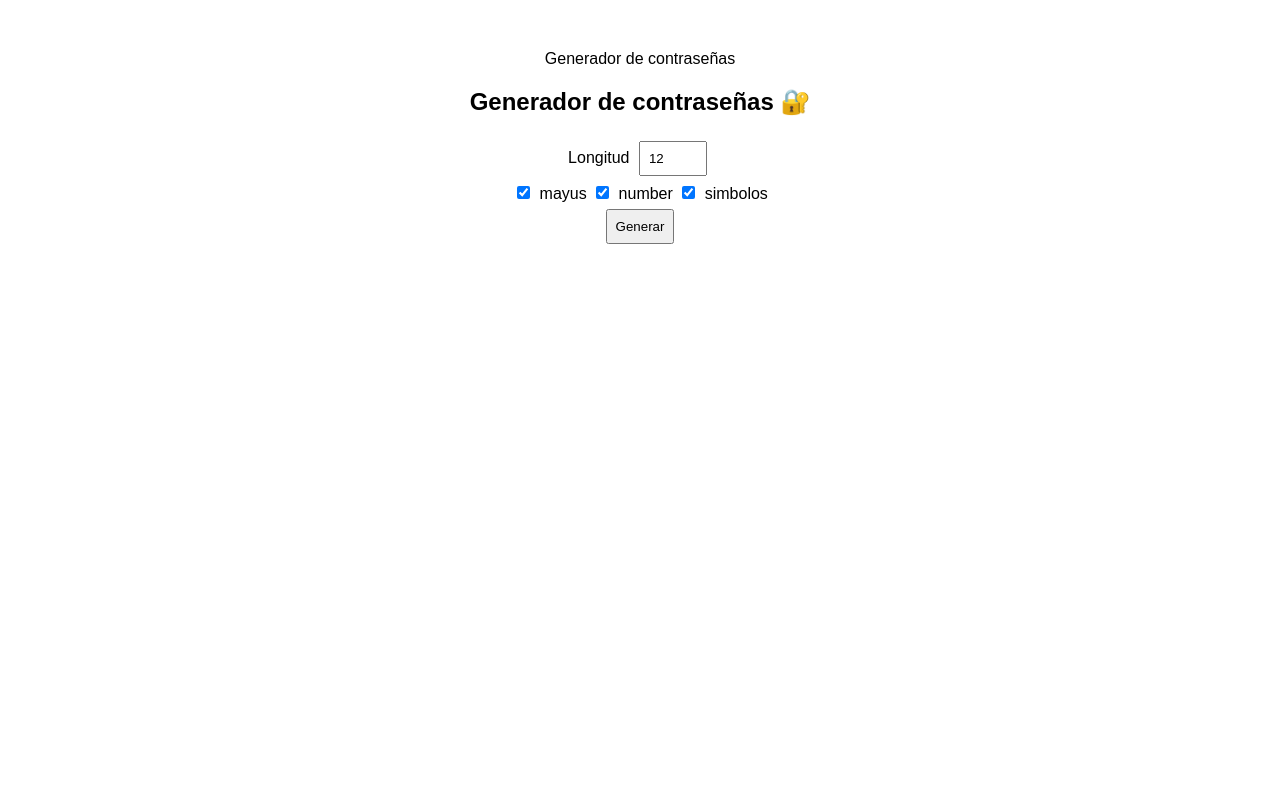
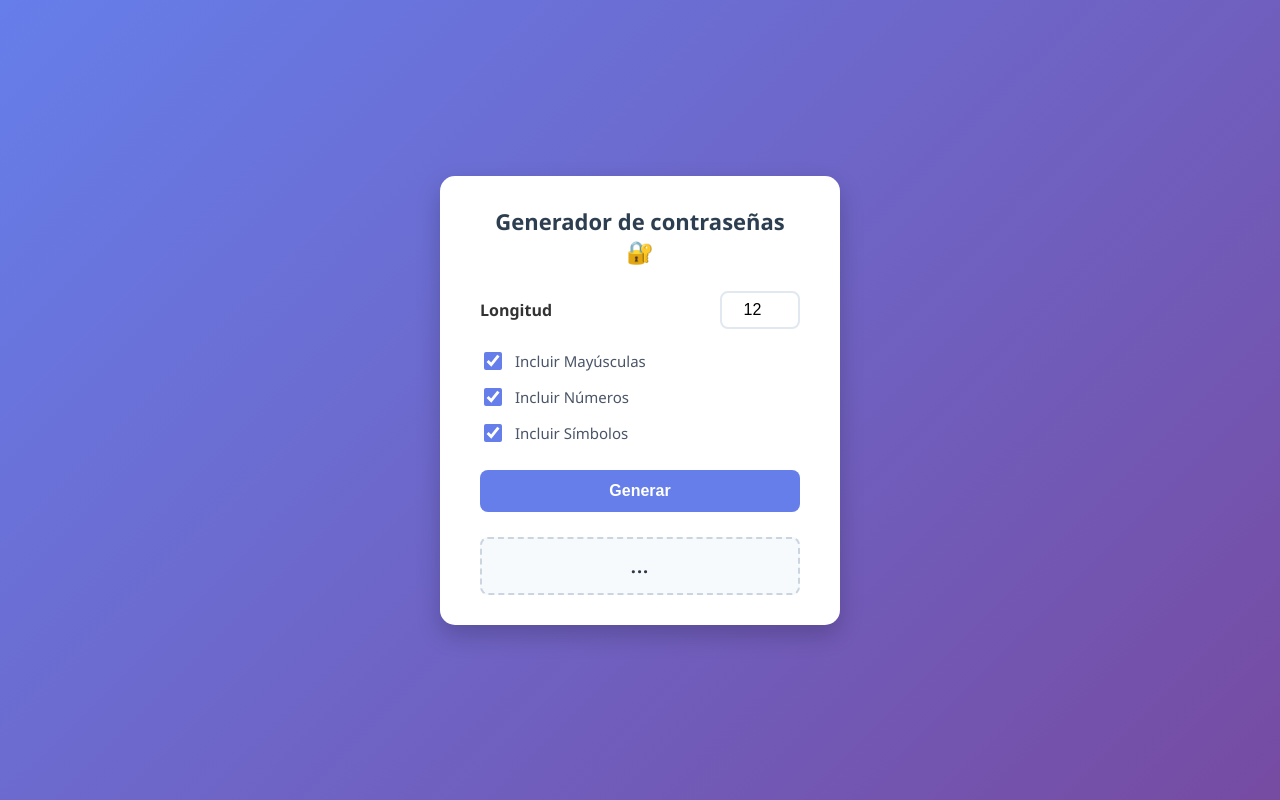
Before and after one commit to Maatii02/Generador-de-Contrase-as, a plain HTML site: page index.html in a window 1280 px wide. Drawn offline with Linux system fonts and the light colour scheme.

Commit message:
Add files via upload

```diff
--- a/index.html
+++ b/index.html
@@ -1,50 +1,154 @@
-<!DOCKTYPE html>
-<html lang="es"
+<!DOCTYPE html>
+<html lang="es">
 <head>
-    <meta charset="UTF-8"
-    <title>Generador de contraseñas</title>
+    <meta charset="UTF-8">
+    <meta name="viewport" content="width=device-width, initial-scale=1.0">
+    <title>Generador de Contraseñas</title>
     <style>
+        /* Estilos generales del fondo y la fuente */
         body {
-            font-family: Arial, sans-serif;
+            font-family: 'Segoe UI', Tahoma, Geneva, Verdana, sans-serif;
+            background: linear-gradient(135deg, #667eea 0%, #764ba2 100%);
+            color: #333;
+            display: flex;
+            justify-content: center;
+            align-items: center;
+            height: 100vh; /* Ocupa todo el alto de la pantalla */
+            margin: 0;
+        }
+
+        /* Contenedor principal (Diseño de Tarjeta) */
+        .container {
+            background-color: #ffffff;
+            padding: 30px 40px;
+            border-radius: 15px;
+            box-shadow: 0 10px 25px rgba(0,0,0,0.2);
+            width: 100%;
+            max-width: 320px;
+        }
+
+        h2 {
             text-align: center;
-            margin-top: 50px;
+            margin-top: 0;
+            color: #2c3e50;
+            font-size: 22px;
+            margin-bottom: 25px;
         }
-        input, button {
+
+        /* Estilos de los controles (Longitud) */
+        .control-group {
+            display: flex;
+            justify-content: space-between;
+            align-items: center;
+            margin-bottom: 20px;
+            font-weight: bold;
+        }
+
+        input[type="number"] {
+            width: 60px;
             padding: 8px;
-            margin: 5px;
-            front-size: 16px;
+            border: 2px solid #e2e8f0;
+            border-radius: 8px;
+            text-align: center;
+            font-size: 16px;
+            outline: none;
+            transition: border-color 0.3s;
         }
+
+        input[type="number"]:focus {
+            border-color: #667eea;
+        }
+
+        /* Estilos de los Checkboxes */
+        .checkbox-group {
+            display: flex;
+            flex-direction: column;
+            gap: 12px;
+            margin-bottom: 25px;
+        }
+
+        .checkbox-group label {
+            cursor: pointer;
+            display: flex;
+            align-items: center;
+            gap: 10px;
+            font-size: 15px;
+            color: #4a5568;
+        }
+
+        /* Checkbox personalizado (básico) */
+        input[type="checkbox"] {
+            width: 18px;
+            height: 18px;
+            cursor: pointer;
+            accent-color: #667eea; /* Cambia el color del check por defecto */
+        }
+
+        /* Botón de generar */
+        button {
+            width: 100%;
+            padding: 12px;
+            background-color: #667eea;
+            color: white;
+            border: none;
+            border-radius: 8px;
+            font-size: 16px;
+            font-weight: bold;
+            cursor: pointer;
+            transition: background-color 0.3s ease, transform 0.1s ease;
+        }
+
+        button:hover {
+            background-color: #5a6cd6;
+        }
+
+        button:active {
+            transform: scale(0.98); /* Pequeño efecto al hacer clic */
+        }
+
+        /* Caja del resultado */
         #resultado {
+            margin-top: 25px;
+            padding: 15px;
+            background-color: #f7fafc;
+            border-radius: 8px;
             font-weight: bold;
-            margin-top: 15px;
+            font-size: 18px;
+            color: #2d3748;
             word-break: break-all;
+            text-align: center;
+            min-height: 22px;
+            border: 2px dashed #cbd5e0;
+            letter-spacing: 1px;
         }
     </style>
 </head>
 <body>
 
+    <div class="container">
         <h2>Generador de contraseñas 🔐</h2>
 
+        <div class="control-group">
+            <label for="longitud">Longitud</label>
+            <input type="number" id="longitud" min="4" max="30" value="12">
+        </div>
+
+        <div class="checkbox-group">
             <label>
-        Longitud
-        <input type="number" id="longitud" min="4" max="14" value="12"
-    </label>
-    <br>
-
-    <label>
-        <input type="checkbox" id="mayus" checked> mayus
+                <input type="checkbox" id="mayus" checked> Incluir Mayúsculas
             </label>
             <label>
-        <input type="checkbox" id="numeros" checked> number
+                <input type="checkbox" id="numeros" checked> Incluir Números
             </label>
             <label>
-        <input type="checkbox" id="simbolos" checked> simbolos
+                <input type="checkbox" id="simbolos" checked> Incluir Símbolos
             </label>
-    <br>
+        </div>
 
         <button onclick="generarPassword()">Generar</button>
 
-    <div id="resultado"></div>
+        <div id="resultado">...</div>
+    </div>
 
     <script>
         function generarPassword() {
@@ -53,20 +157,25 @@
             const IncluirNumeros = document.getElementById("numeros").checked;
             const IncluirSimbolos = document.getElementById("simbolos").checked;
 
-            let caracteres = "abcdefghijklmnñopqrstuvwxyz"
-            if (IncluirMayus) caracteres += "ABCDEFGHIJKLMNÑOPQRSTUVWXYZ"
-            if (IncluirNumeros) caracteres += "1234567890"
-            if (IncluirSimbolos) caracteres += "·$%&/()=_+-"
+            let caracteres = "abcdefghijklmnñopqrstuvwxyz";
+            if (IncluirMayus) caracteres += "ABCDEFGHIJKLMNÑOPQRSTUVWXYZ";
+            if (IncluirNumeros) caracteres += "1234567890";
+            if (IncluirSimbolos) caracteres += "·$%&/()=_+-";
 
+            // Mostrar un mensaje si no se selecciona nada
             if (caracteres.length === 0) {
-                document.getElementById("resultado").innerText = "Seleccionar al menos una opcion";
+                document.getElementById("resultado").innerText = "Elige una opción ❌";
+                document.getElementById("resultado").style.color = "red";
                 return;
             }
 
+            // Restaurar color original en caso de que antes hubiera un error
+            document.getElementById("resultado").style.color = "#2d3748";
+
             let password = "";
-            for (let i = 0; i< longitud; i++) {
-                const randonIndex = Math.floor(Math.random() * caracteres.length);
-                password += caracteres[randonIndex];
+            for (let i = 0; i < longitud; i++) {
+                const randomIndex = Math.floor(Math.random() * caracteres.length);
+                password += caracteres[randomIndex];
             }
 
             document.getElementById("resultado").innerText = password;
```
Lines whose indentation alone changed are shown as unchanged.
